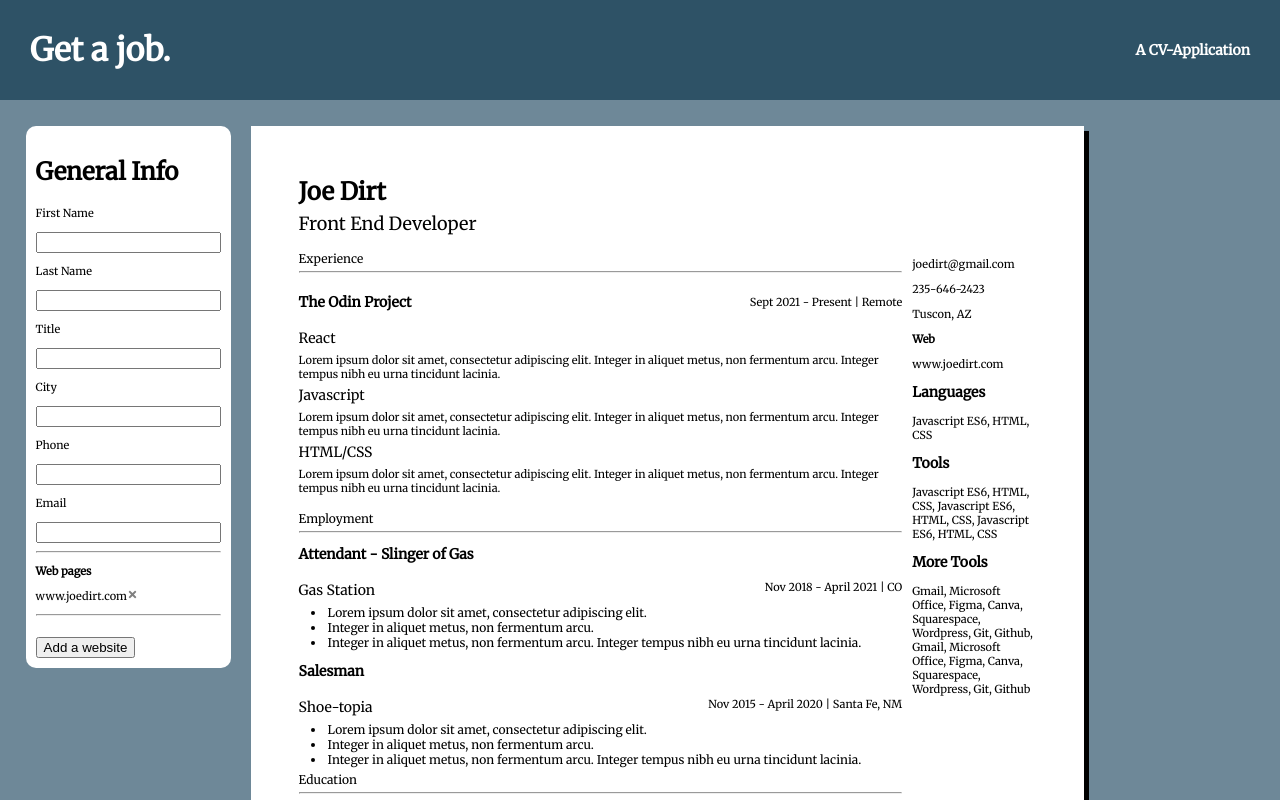
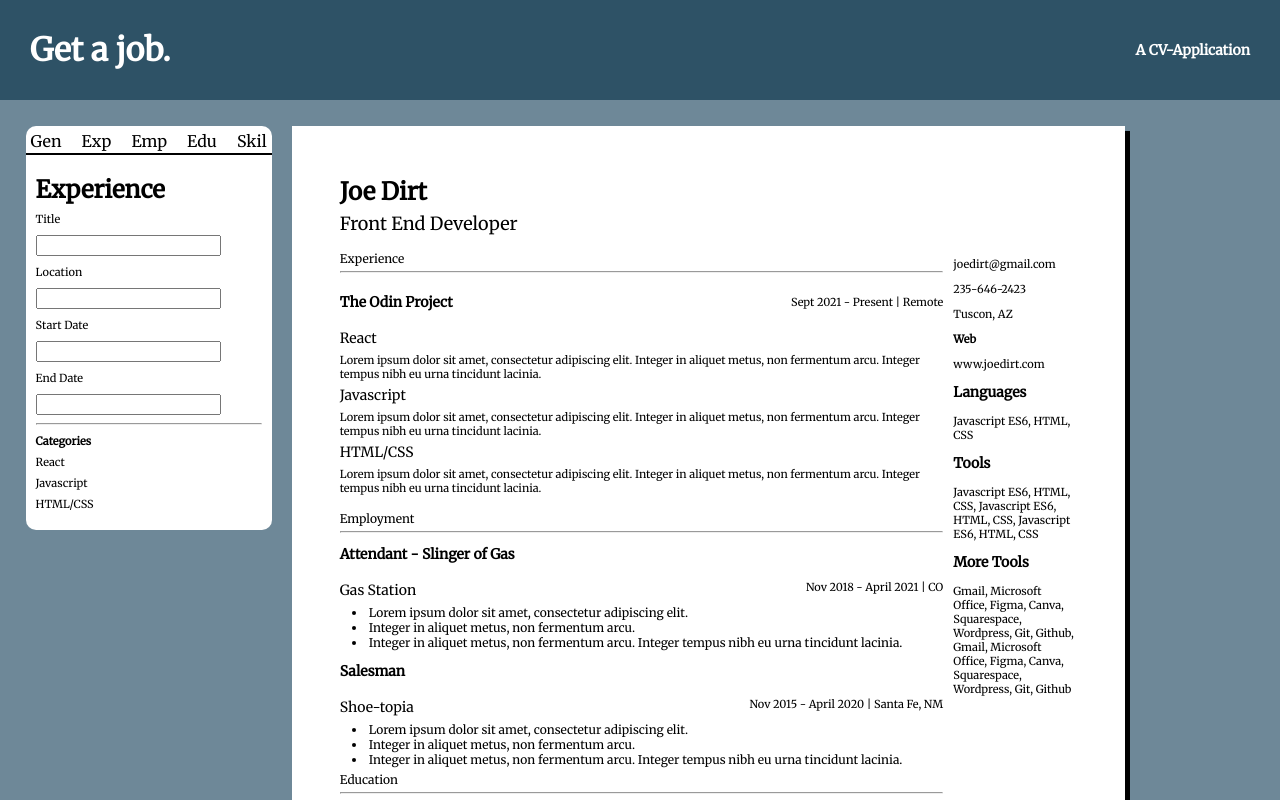
Before and after one commit to napolitanj/resume-builder, a React (Create React App) app: page / in a window 1280 px wide. Shown: the top 800 px of the page. Built offline with nearby package versions, Linux system fonts and the light colour scheme.

Commit message:
Add tab interface foundation

```diff
--- a/src/components/EditMode.js
+++ b/src/components/EditMode.js
@@ -1,11 +1,18 @@
 import React, { Component } from 'react'
 import EditGeneral from './editComponents/EditGeneral'
-
+import EditExperience from './editComponents/EditExperience'
 
 class EditMode extends Component {
+    render() {
+      const {
+        changeGeneral,
+        mainProps,
+        setAddWeb,
+        submitNewWebsite,
+        deleteWebsite
+      } = this.props
 
-    render() {
-      const {changeGeneral, mainProps, setAddWeb, submitNewWebsite, deleteWebsite} = this.props
+      if (mainProps.activeTab === 1) {
         return (
           <div className="editWindow">
               <EditGeneral
@@ -17,7 +24,14 @@ class EditMode extends Component {
               deleteWebsite={deleteWebsite}
               />
           </div>
-      )
+        )} else {
+          return (
+          <div className="editWindow">
+            <EditExperience
+            topics={mainProps.experience.topics}
+            />
+          </div>
+      )}
     }
 }
 
--- a/src/components/Main.js
+++ b/src/components/Main.js
@@ -1,7 +1,8 @@
-
 import React, { Component } from 'react'
 import PreviewMode from './PreviewMode'
 import EditMode from './EditMode'
+import EditTab from './editComponents/EditTab'
+
 
 
 class Main extends Component {
@@ -11,6 +12,7 @@ class Main extends Component {
       //editMode false is preview mode, editMode true is editMode
       editMode: false,
       addWebsite:false,
+      activeTab:2,
       generalInfo: {
         firstName: 'Joe',
         lastName: 'Dirt',
@@ -124,6 +126,10 @@ class Main extends Component {
     console.log({firstName})
   }
 
+  changeTab = () => {
+
+  }
+
   //generalInfo Change
   changeGeneral = (e) => {
     const {name,value} = e.target;
@@ -206,6 +212,14 @@ class Main extends Component {
   render() {
     return (
       <div className="mainBody">
+        <div>
+          <div className="editTabs">
+            <EditTab tabName={"Gen"} />
+            <EditTab tabName={"Exp"} />
+            <EditTab tabName={"Emp"} />
+            <EditTab tabName={"Edu"} />
+            <EditTab tabName={"Skil"} />
+          </div>
             <EditMode
               mainProps={this.state}
               setAddWeb={this.setAddWeb}
@@ -213,6 +227,7 @@ class Main extends Component {
               submitNewWebsite={this.submitNewWebsite}
               deleteWebsite={this.deleteWebsite}
             />
+        </div>
         <PreviewMode generalInfo={this.state.generalInfo} experience={this.state.experience} employmentInfo={this.state.employmentInfo} education={this.state.education} skills={this.state.skills}/>
       </div>
     )
--- /dev/null
+++ b/src/components/editComponents/EditExperience.js
@@ -0,0 +1,27 @@
+import React, { Component } from 'react'
+import AddWebsite from './AddWebsite'
+import { FaTimes} from 'react-icons/fa'
+
+class EditExperience extends Component {
+  render() {
+      const {changeExperience, topics} = this.props;
+    return (
+      <div>
+          <h2>Experience</h2>
+            <p>Title</p>
+            <input name="title" onChange={(e) => changeExperience(e)}></input>
+            <p>Location</p>
+            <input name="location" onChange={(e) => changeExperience(e)}></input>
+            <p>Start Date</p>
+            <input name="start" onChange={(e) => changeExperience(e)}></input>
+            <p>End Date</p>
+            <input name="end" onChange={(e) => changeExperience(e)}></input>
+            <hr></hr>
+            <p style={{fontWeight:"700"}}>Categories</p>
+            {topics.map(topic => <p>{topic.title}</p>)}
+        </div>
+    )
+  }
+}
+
+export default EditExperience
--- /dev/null
+++ b/src/components/editComponents/EditTab.js
@@ -0,0 +1,12 @@
+import React, { Component } from 'react'
+
+class EditTab extends Component {
+  render() {
+      const {tabName} = this.props
+    return (
+      <div className="editTab">{tabName}</div>
+    )
+  }
+}
+
+export default EditTab
--- a/src/index.css
+++ b/src/index.css
@@ -63,12 +63,39 @@ h3 {
 .editWindow {
   display: flex;
   flex-direction: column;
-  height: 40%;
+  height: auto;
   width: auto;
   padding: 10px;
   gap: 10px;
-  border-radius: 10px;
+  line-height: 10px;
+  border-bottom-left-radius: 10px;
+  border-bottom-right-radius: 10px;
   background-color: white;
+}
+
+.editTabs {
+  display: flex;
+  justify-content: center;
+  background-color: white;
+  gap: 10px;
+  border-top-left-radius: 10px;
+  border-top-right-radius: 10px;
+  border-bottom: solid black 2px;
+}
+
+.editTab {
+  padding: 5px;
+  padding-bottom: 2px;
+}
+
+.editTab:hover {
+  cursor: pointer;
+  transform: translateY(-2px);
+}
+
+.editTabActive {
+  background-color: black;
+  color: white;
 }
 
 .addWeb {
```
Also changed, not shown: src/components/editComponents/EditGeneral.js (+4 -4 lines). Lines whose indentation alone changed are shown as unchanged.
